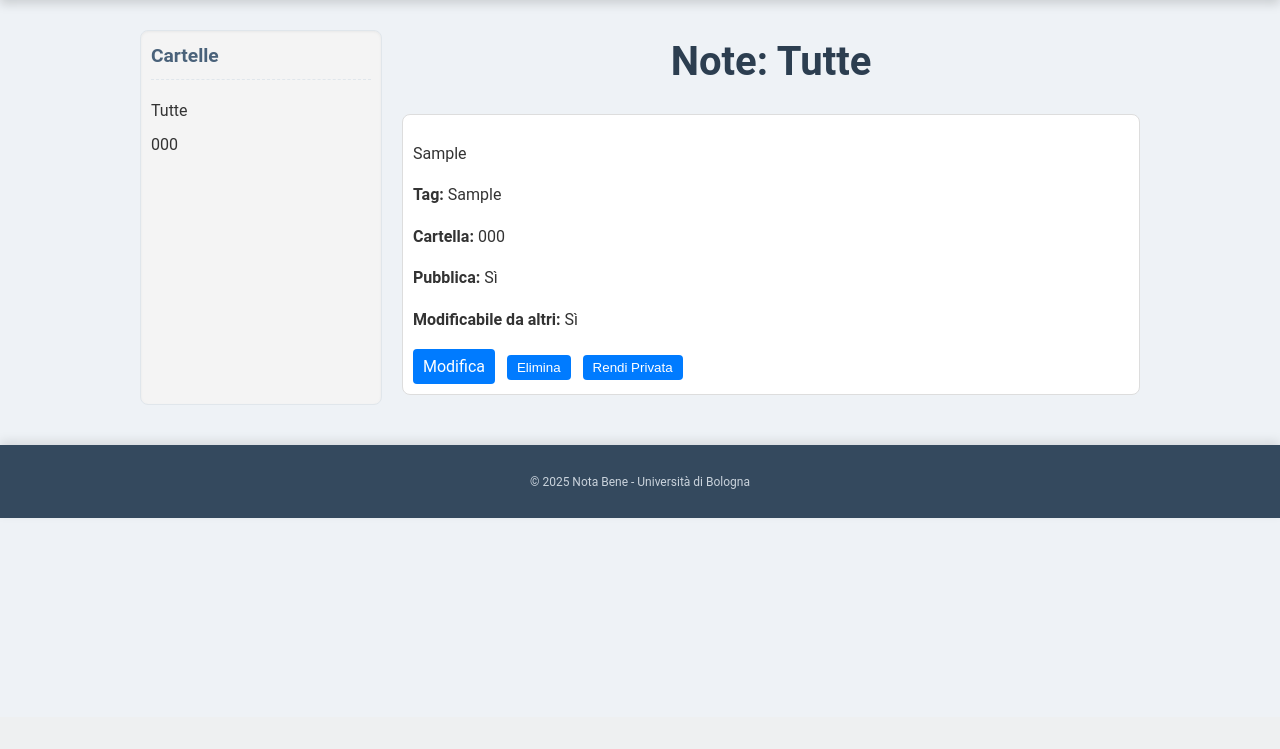
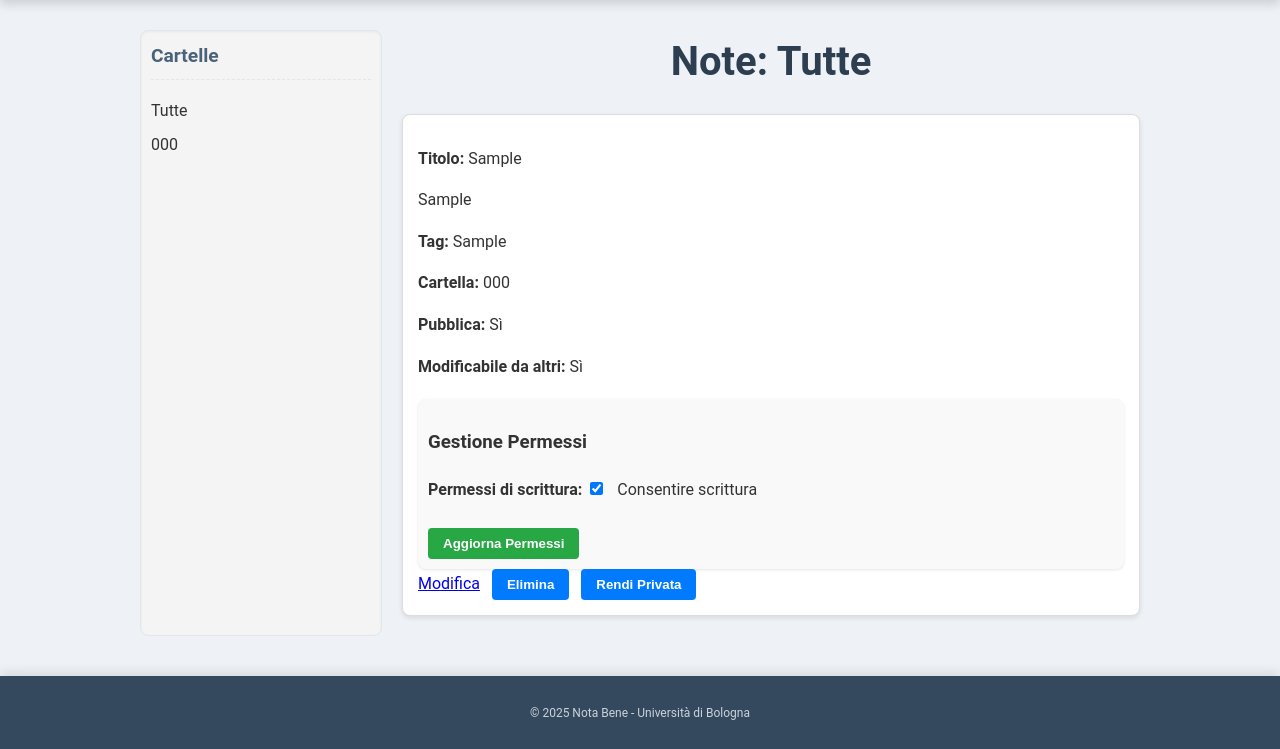
Before and after one commit to crilambe/ProgettoIngSoftware, a PHP site: page /Beta/profile.php in a window 1280 px wide. Shown: the part 83-832 px from the top of the page. Before the commit the page ends 601 px from the top, so only its background shows below. Run offline with PHP 8.4, Linux system fonts and the light colour scheme; the visitor is signed in with stand-in values (Sample User, id 1); tables that the repository leaves empty hold one stand-in row (values such as "Sample post").

Commit message:
Add files via upload

```diff
--- a/Beta/home.php
+++ b/Beta/home.php
@@ -128,6 +128,10 @@ $stmt->close();
               <p><strong>Data di creazione:</strong> <?= htmlspecialchars($nota['data_creazione']) ?></p>
               <p><strong>Ultima modifica:</strong> <?= htmlspecialchars($nota['data_ultima_modifica']) ?></p>
               <a href="copy_note.php?id=<?= $nota['id'] ?>" class="btn-copy">Copia</a>
+              <?php if ($nota['allow_edit']): ?>
+                <a href="form_modifica.php?id=<?= $nota['id'] ?>" class="btn-edit">Modifica</a>
+              <?php endif; ?>
+
             </div>
           <?php endforeach; ?>
         <?php else: ?>
--- a/Beta/profile.php
+++ b/Beta/profile.php
@@ -30,14 +30,16 @@ $cartellaSelezionata = $_GET['cartella'] ?? 'Tutte';
 if ($cartellaSelezionata === 'Tutte') {
     $stmt = $conn->prepare("SELECT * FROM Note WHERE autore = ?");
     $stmt->bind_param("s", $utente);
+    $stmt->execute();
 } elseif ($cartellaSelezionata === 'Senza Cartella') {
     $stmt = $conn->prepare("SELECT * FROM Note WHERE autore = ? AND (cartella IS NULL OR cartella = '')");
     $stmt->bind_param("s", $utente);
+    $stmt->execute();
 } else {
     $stmt = $conn->prepare("SELECT * FROM Note WHERE autore = ? AND cartella = ?");
     $stmt->bind_param("ss", $utente, $cartellaSelezionata);
+    $stmt->execute();
 }
-$stmt->execute();
 $noteUtente = $stmt->get_result()->fetch_all(MYSQLI_ASSOC);
 $stmt->close();
 $conn->close();
@@ -49,6 +51,7 @@ $conn->close();
   <meta charset="UTF-8">
   <title>Profilo Utente - Nota Bene</title>
   <link rel="stylesheet" href="style.css">
+  <script src="https://ajax.googleapis.com/ajax/libs/jquery/3.5.1/jquery.min.js"></script>
   <style>
     .profile-container {
       display: flex;
@@ -77,28 +80,54 @@ $conn->close();
     .note-card {
       background: #fff;
       border: 1px solid #ddd;
-      padding: 10px;
+      padding: 15px;
       border-radius: 8px;
-      margin-bottom: 10px;
+      margin-bottom: 20px;
+      box-shadow: 0 2px 5px rgba(0, 0, 0, 0.1);
     }
     .note-card form,
     .note-card a {
       display: inline-block;
       margin-right: 8px;
     }
-    .note-card button,
-    .note-card a.btn-edit {
-      padding: 5px 10px;
+    .note-card button {
+      padding: 8px 15px;
       border: none;
       border-radius: 4px;
       cursor: pointer;
       background-color: #007BFF;
       color: #fff;
-      text-decoration: none;
+      font-weight: bold;
     }
-    .note-card button:hover,
-    .note-card a.btn-edit:hover {
+    .note-card button:hover {
       background-color: #0056b3;
+    }
+    .permission-section {
+      margin-top: 20px;
+      background-color: #f9f9f9;
+      padding: 10px;
+      border-radius: 8px;
+      box-shadow: 0 1px 3px rgba(0, 0, 0, 0.1);
+    }
+    .permission-section label {
+      font-weight: bold;
+    }
+    .permission-section input[type="checkbox"] {
+      margin-right: 10px;
+    }
+    .permission-section .permission-btn {
+      background-color: #28a745;
+      color: white;
+    }
+    .permission-section .permission-btn:hover {
+      background-color: #218838;
+    }
+    .permission-section .permission-cancel {
+      background-color: #dc3545;
+      color: white;
+    }
+    .permission-section .permission-cancel:hover {
+      background-color: #c82333;
     }
   </style>
 </head>
@@ -132,26 +161,38 @@ $conn->close();
     <?php else: ?>
       <?php foreach ($noteUtente as $nota): ?>
         <div class="note-card">
+          <p><strong>Titolo:</strong> <?= htmlspecialchars($nota['titolo']) ?></p>
           <p><?= nl2br(htmlspecialchars($nota['testo'])) ?></p>
           <p><strong>Tag:</strong> <?= htmlspecialchars($nota['tag']) ?></p>
           <p><strong>Cartella:</strong> <?= $nota['cartella'] ?: 'Senza Cartella' ?></p>
           <p><strong>Pubblica:</strong> <?= $nota['pubblica'] ? 'Sì' : 'No' ?></p>
           <p><strong>Modificabile da altri:</strong> <?= $nota['allow_edit'] ? 'Sì' : 'No' ?></p>
 
+          <!-- Sezione permessi -->
+          <div class="permission-section">
+            <h3>Gestione Permessi</h3>
+            <form method="post" class="update-permissions" data-id="<?= $nota['id'] ?>">
+              <label for="scrittura_permessi_<?= $nota['id'] ?>">Permessi di scrittura:</label>
+              <input type="checkbox" name="scrittura_permessi" id="scrittura_permessi_<?= $nota['id'] ?>" <?= $nota['allow_edit'] ? 'checked' : '' ?>> Consentire scrittura<br><br>
+
+              <button type="submit" class="permission-btn">Aggiorna Permessi</button>
+            </form>
+          </div>
+
           <!-- Pulsante Modifica -->
           <a href="form_modifica.php?id=<?= $nota['id'] ?>" class="btn-edit">Modifica</a>
 
           <!-- Pulsante Elimina -->
-          <form method="post" action="delete_note.php">
+          <form method="post" action="delete_note.php" style="display:inline;">
             <input type="hidden" name="note_id" value="<?= $nota['id'] ?>">
-            <button type="submit">Elimina</button>
+            <button type="submit" class="permission-cancel">Elimina</button>
           </form>
 
           <!-- Pulsante Rendi Pubblica/Privata -->
-          <form method="post" action="toggle_privacy.php">
+          <form method="post" action="toggle_privacy.php" style="display:inline;">
             <input type="hidden" name="note_id" value="<?= $nota['id'] ?>">
             <input type="hidden" name="new_status" value="<?= $nota['pubblica'] ? 0 : 1 ?>">
-            <button type="submit"><?= $nota['pubblica'] ? 'Rendi Privata' : 'Rendi Pubblica' ?></button>
+            <button type="submit" class="permission-btn"><?= $nota['pubblica'] ? 'Rendi Privata' : 'Rendi Pubblica' ?></button>
           </form>
         </div>
       <?php endforeach; ?>
@@ -162,5 +203,33 @@ $conn->close();
 <footer>
   <small>&copy; 2025 Nota Bene - Università di Bologna</small>
 </footer>
+
+<script>
+  $(document).ready(function() {
+    // Gestione aggiornamento dei permessi via AJAX
+    $('.update-permissions').on('submit', function(event) {
+      event.preventDefault();
+
+      var noteId = $(this).data('id');
+      var scritturaPermessi = $(this).find('input[name="scrittura_permessi"]').is(':checked') ? 1 : 0;
+
+      $.ajax({
+        url: 'update_permission.php',
+        method: 'POST',
+        data: {
+          note_id: noteId,
+          scrittura_permessi: scritturaPermessi
+        },
+        success: function(response) {
+          alert('Permessi aggiornati con successo!');
+        },
+        error: function() {
+          alert('Errore nell\'aggiornamento dei permessi.');
+        }
+      });
+    });
+  });
+</script>
+
 </body>
 </html>
```
Also changed, not shown: Beta/update_permission.php (added, +38 -0 lines).
